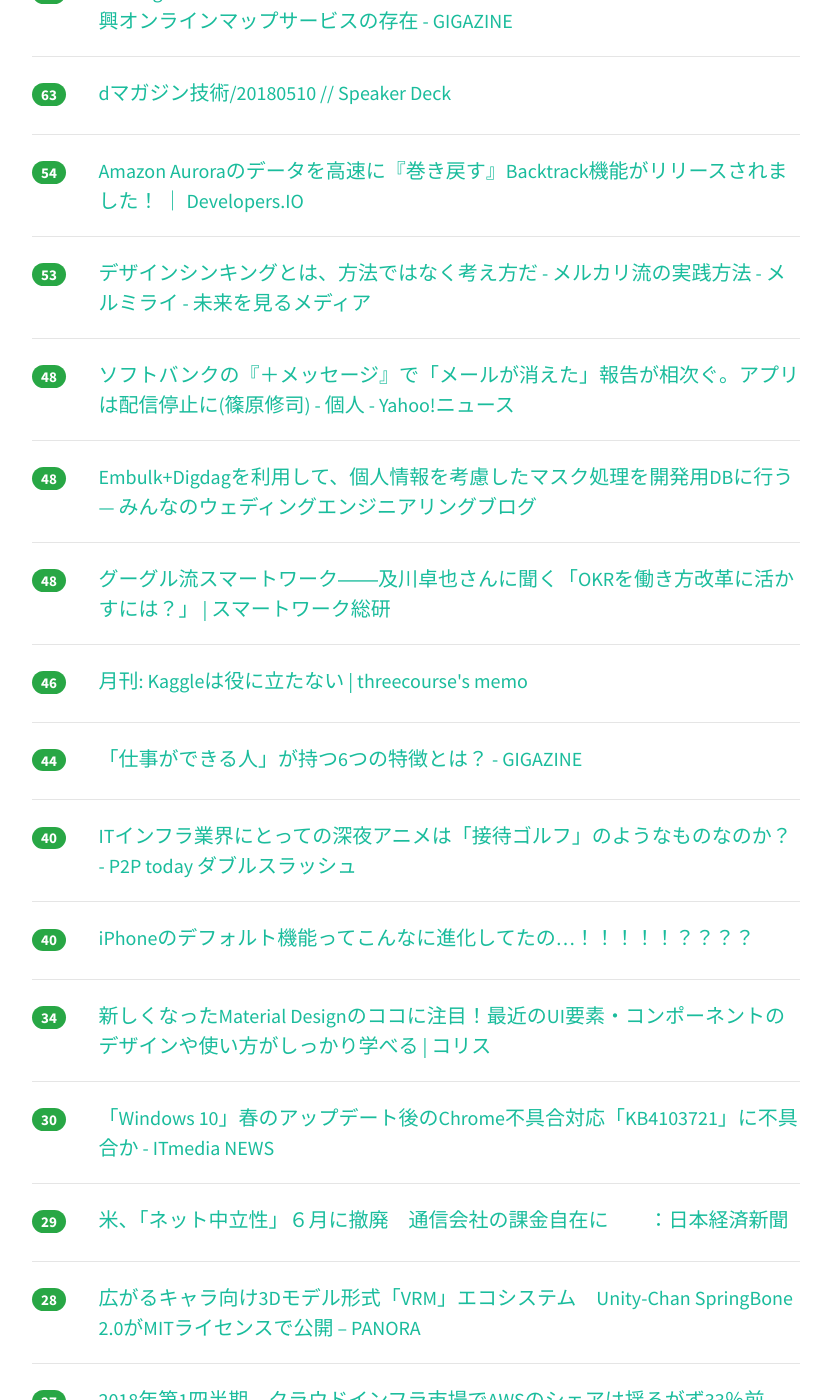
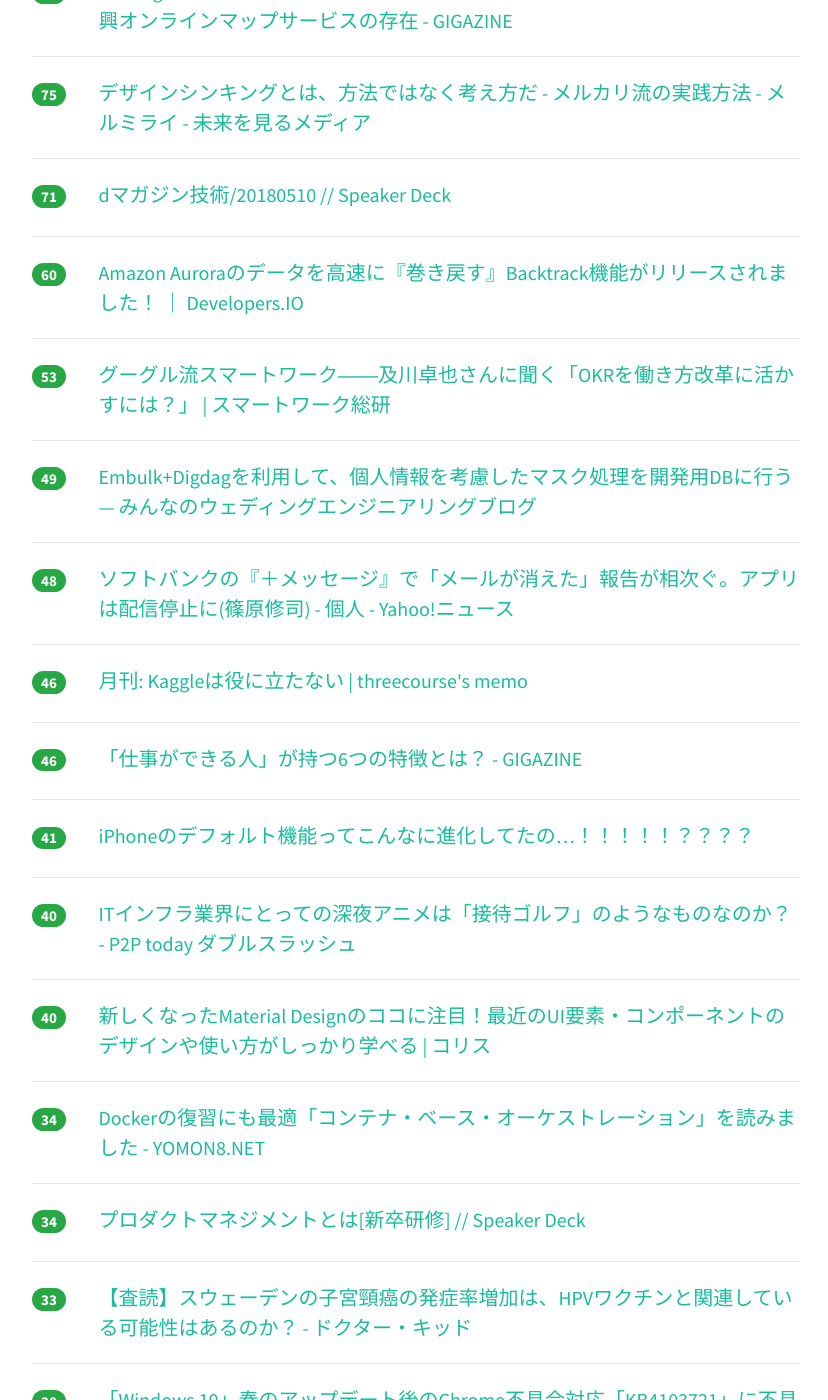
Before and after one commit to yatta47/hatena-matome-site, a Jekyll site: the page built from _posts/2018-05-11-hatena.md, in a window 1280 px wide and 1400 px high, scrolled down 754 px. Shown: the whole window, without its empty margins (224-1052 px from the left). Built offline with Jekyll 4.4.1, drawn with Linux system fonts in a browser that asks for light colours; nearby versions of some CDN libraries; some of the changed text lies outside the part shown.

Commit message:
Updated 2018-05-11

```diff
--- a/_posts/2018-05-11-hatena.md
+++ b/_posts/2018-05-11-hatena.md
@@ -1,49 +1,59 @@
 ---
 layout: post
 title:  "2018-05-11 はてぶIT"
-date:   2018-05-11 14:01:42
+date:   2018-05-11 15:01:49
 tags: [it-hotentry]
 ---
-38 件のデータあり
+40 件のデータあり
 
 <hr><div class="row">
-<div class="col-1"><span class="badge badge-pill badge-success h2">460</span></div>
+<div class="col-1"><span class="badge badge-pill badge-success h2">517</span></div>
 <div class="col-11"><a href='http://embryo.hatenadiary.com/entry/2017/11/21/152225' target='_blank'>DNSの仕組みと調査方法について - embryo</a></div>
 </div>
 <hr>
 <div class="row">
-<div class="col-1"><span class="badge badge-pill badge-success h2">304</span></div>
+<div class="col-1"><span class="badge badge-pill badge-success h2">317</span></div>
 <div class="col-11"><a href='http://www.geekpage.jp/blog/?id=2018-5-10-1' target='_blank'>IPv6本 脱稿しました:Geekなぺーじ</a></div>
 </div>
 <hr>
 <div class="row">
-<div class="col-1"><span class="badge badge-pill badge-success h2">135</span></div>
+<div class="col-1"><span class="badge badge-pill badge-success h2">163</span></div>
 <div class="col-11"><a href='https://qiita.com/takasek/items/490370ebc1ffb09f106e' target='_blank'>コンパイルエラーやランタイムエラーを直していくだけでiOSアプリの作り方がわかるプロジェクト - Qiita</a></div>
 </div>
 <hr>
 <div class="row">
-<div class="col-1"><span class="badge badge-pill badge-success h2">94</span></div>
+<div class="col-1"><span class="badge badge-pill badge-success h2">116</span></div>
 <div class="col-11"><a href='http://tsudoi.org/guide/detail/0.html' target='_blank'>ソースコードの形状ルール | 吉本式コーディング</a></div>
 </div>
 <hr>
 <div class="row">
-<div class="col-1"><span class="badge badge-pill badge-success h2">82</span></div>
+<div class="col-1"><span class="badge badge-pill badge-success h2">98</span></div>
 <div class="col-11"><a href='https://gigazine.net/news/20180511-mapbox/' target='_blank'>「Googleマップ1強」の状況で独自のセースルポイントを武器に拡大を図る新興オンラインマップサービスの存在 - GIGAZINE</a></div>
 </div>
 <hr>
 <div class="row">
-<div class="col-1"><span class="badge badge-pill badge-success h2">63</span></div>
+<div class="col-1"><span class="badge badge-pill badge-success h2">75</span></div>
+<div class="col-11"><a href='http://www.mermirai.com/entry/designthinking' target='_blank'>デザインシンキングとは、方法ではなく考え方だ - メルカリ流の実践方法 - メルミライ - 未来を見るメディア</a></div>
+</div>
+<hr>
+<div class="row">
+<div class="col-1"><span class="badge badge-pill badge-success h2">71</span></div>
 <div class="col-11"><a href='https://speakerdeck.com/jepa/20180510-2' target='_blank'>dマガジン技術/20180510 // Speaker Deck</a></div>
 </div>
 <hr>
 <div class="row">
-<div class="col-1"><span class="badge badge-pill badge-success h2">54</span></div>
+<div class="col-1"><span class="badge badge-pill badge-success h2">60</span></div>
 <div class="col-11"><a href='https://dev.classmethod.jp/cloud/aws/amazon-aurora-backtrack/' target='_blank'>Amazon Auroraのデータを高速に『巻き戻す』Backtrack機能がリリースされました！ ｜ Developers.IO</a></div>
 </div>
 <hr>
 <div class="row">
 <div class="col-1"><span class="badge badge-pill badge-success h2">53</span></div>
-<div class="col-11"><a href='http://www.mermirai.com/entry/designthinking' target='_blank'>デザインシンキングとは、方法ではなく考え方だ - メルカリ流の実践方法 - メルミライ - 未来を見るメディア</a></div>
+<div class="col-11"><a href='https://swri.jp/article/411' target='_blank'>グーグル流スマートワーク――及川卓也さんに聞く「OKRを働き方改革に活かすには？」 | スマートワーク総研</a></div>
+</div>
+<hr>
+<div class="row">
+<div class="col-1"><span class="badge badge-pill badge-success h2">49</span></div>
+<div class="col-11"><a href='https://blog.mwed.info/posts/use_embulk_for_db_mask.html' target='_blank'>Embulk+Digdagを利用して、個人情報を考慮したマスク処理を開発用DBに行う — みんなのウェディングエンジニアリングブログ</a></div>
 </div>
 <hr>
 <div class="row">
@@ -52,23 +62,18 @@ tags: [it-hotentry]
 </div>
 <hr>
 <div class="row">
-<div class="col-1"><span class="badge badge-pill badge-success h2">48</span></div>
-<div class="col-11"><a href='https://blog.mwed.info/posts/use_embulk_for_db_mask.html' target='_blank'>Embulk+Digdagを利用して、個人情報を考慮したマスク処理を開発用DBに行う — みんなのウェディングエンジニアリングブログ</a></div>
-</div>
-<hr>
-<div class="row">
-<div class="col-1"><span class="badge badge-pill badge-success h2">48</span></div>
-<div class="col-11"><a href='https://swri.jp/article/411' target='_blank'>グーグル流スマートワーク――及川卓也さんに聞く「OKRを働き方改革に活かすには？」 | スマートワーク総研</a></div>
-</div>
-<hr>
-<div class="row">
 <div class="col-1"><span class="badge badge-pill badge-success h2">46</span></div>
 <div class="col-11"><a href='http://threeprogramming.lolipop.jp/blog/?p=1144' target='_blank'>月刊: Kaggleは役に立たない | threecourse's memo</a></div>
 </div>
 <hr>
 <div class="row">
-<div class="col-1"><span class="badge badge-pill badge-success h2">44</span></div>
+<div class="col-1"><span class="badge badge-pill badge-success h2">46</span></div>
 <div class="col-11"><a href='https://gigazine.net/news/20180511-six-traits-high-potential-personality/' target='_blank'>「仕事ができる人」が持つ6つの特徴とは？ - GIGAZINE</a></div>
+</div>
+<hr>
+<div class="row">
+<div class="col-1"><span class="badge badge-pill badge-success h2">41</span></div>
+<div class="col-11"><a href='https://www.buzzfeed.com/jp/yuikashima/iphone-default-hack' target='_blank'>iPhoneのデフォルト機能ってこんなに進化してたの…！！！！！？？？？</a></div>
 </div>
 <hr>
 <div class="row">
@@ -78,12 +83,22 @@ tags: [it-hotentry]
 <hr>
 <div class="row">
 <div class="col-1"><span class="badge badge-pill badge-success h2">40</span></div>
-<div class="col-11"><a href='https://www.buzzfeed.com/jp/yuikashima/iphone-default-hack' target='_blank'>iPhoneのデフォルト機能ってこんなに進化してたの…！！！！！？？？？</a></div>
+<div class="col-11"><a href='https://coliss.com/articles/build-websites/operation/design/about-material-design-2018.html' target='_blank'>新しくなったMaterial Designのココに注目！最近のUI要素・コンポーネントのデザインや使い方がしっかり学べる | コリス</a></div>
 </div>
 <hr>
 <div class="row">
 <div class="col-1"><span class="badge badge-pill badge-success h2">34</span></div>
-<div class="col-11"><a href='https://coliss.com/articles/build-websites/operation/design/about-material-design-2018.html' target='_blank'>新しくなったMaterial Designのココに注目！最近のUI要素・コンポーネントのデザインや使い方がしっかり学べる | コリス</a></div>
+<div class="col-11"><a href='http://yomon.hatenablog.com/entry/2018/05/10/Docker%E3%81%AE%E5%BE%A9%E7%BF%92%E3%81%AB%E3%82%82%E6%9C%80%E9%81%A9%E3%80%8C%E3%82%B3%E3%83%B3%E3%83%86%E3%83%8A%E3%83%BB%E3%83%99%E3%83%BC%E3%82%B9%E3%83%BB%E3%82%AA%E3%83%BC%E3%82%B1%E3%82%B9%E3%83%88' target='_blank'>Dockerの復習にも最適「コンテナ・ベース・オーケストレーション」を読みました - YOMON8.NET</a></div>
+</div>
+<hr>
+<div class="row">
+<div class="col-1"><span class="badge badge-pill badge-success h2">34</span></div>
+<div class="col-11"><a href='https://speakerdeck.com/taishiblue/purodakutomanezimentotoha-xin-zu-yan-xiu' target='_blank'>プロダクトマネジメントとは[新卒研修] // Speaker Deck</a></div>
+</div>
+<hr>
+<div class="row">
+<div class="col-1"><span class="badge badge-pill badge-success h2">33</span></div>
+<div class="col-11"><a href='http://www.dr-kid.net/entry/2018/05/10/%E3%80%90%E6%9F%BB%E8%AA%AD%E3%80%91%E3%82%B9%E3%82%A6%E3%82%A7%E3%83%BC%E3%83%87%E3%83%B3%E3%81%AE%E5%AD%90%E5%AE%AE%E9%A0%B8%E7%99%8C%E3%81%AE%E7%99%BA%E7%97%87%E7%8E%87%E5%A2%97%E5%8A%A0%E3%81%AF%E3%80%81HPV' target='_blank'>【査読】スウェーデンの子宮頸癌の発症率増加は、HPVワクチンと関連している可能性はあるのか？ - ドクター・キッド</a></div>
 </div>
 <hr>
 <div class="row">
@@ -102,18 +117,18 @@ tags: [it-hotentry]
 </div>
 <hr>
 <div class="row">
+<div class="col-1"><span class="badge badge-pill badge-success h2">28</span></div>
+<div class="col-11"><a href='https://www.eisbahn.jp/yoichiro/2018/05/aog_io_2018.html' target='_blank'>Google I/O 2018で発表されたActions on Google関連の新機能</a></div>
+</div>
+<hr>
+<div class="row">
 <div class="col-1"><span class="badge badge-pill badge-success h2">27</span></div>
 <div class="col-11"><a href='https://www.publickey1.jp/blog/18/20181aws33googleibmsynergy_research.html' target='_blank'>2018年第1四半期、クラウドインフラ市場でAWSのシェアは揺るがず33％前後、マイクロソフト、Googleが追撃、IBMは苦戦中。Synergy Research － Publickey</a></div>
 </div>
 <hr>
 <div class="row">
-<div class="col-1"><span class="badge badge-pill badge-success h2">27</span></div>
-<div class="col-11"><a href='http://yomon.hatenablog.com/entry/2018/05/10/Docker%E3%81%AE%E5%BE%A9%E7%BF%92%E3%81%AB%E3%82%82%E6%9C%80%E9%81%A9%E3%80%8C%E3%82%B3%E3%83%B3%E3%83%86%E3%83%8A%E3%83%BB%E3%83%99%E3%83%BC%E3%82%B9%E3%83%BB%E3%82%AA%E3%83%BC%E3%82%B1%E3%82%B9%E3%83%88' target='_blank'>Dockerの復習にも最適「コンテナ・ベース・オーケストレーション」を読みました - YOMON8.NET</a></div>
-</div>
-<hr>
-<div class="row">
-<div class="col-1"><span class="badge badge-pill badge-success h2">27</span></div>
-<div class="col-11"><a href='http://www.dr-kid.net/entry/2018/05/10/%E3%80%90%E6%9F%BB%E8%AA%AD%E3%80%91%E3%82%B9%E3%82%A6%E3%82%A7%E3%83%BC%E3%83%87%E3%83%B3%E3%81%AE%E5%AD%90%E5%AE%AE%E9%A0%B8%E7%99%8C%E3%81%AE%E7%99%BA%E7%97%87%E7%8E%87%E5%A2%97%E5%8A%A0%E3%81%AF%E3%80%81HPV' target='_blank'>【査読】スウェーデンの子宮頸癌の発症率増加は、HPVワクチンと関連している可能性はあるのか？ - ドクター・キッド</a></div>
+<div class="col-1"><span class="badge badge-pill badge-success h2">26</span></div>
+<div class="col-11"><a href='http://www.atmarkit.co.jp/ait/articles/1805/11/news022.html' target='_blank'>VS Codeでテキストを矩形選択するには：Visual Studio Code TIPS - ＠IT</a></div>
 </div>
 <hr>
 <div class="row">
@@ -122,22 +137,12 @@ tags: [it-hotentry]
 </div>
 <hr>
 <div class="row">
-<div class="col-1"><span class="badge badge-pill badge-success h2">25</span></div>
-<div class="col-11"><a href='https://www.eisbahn.jp/yoichiro/2018/05/aog_io_2018.html' target='_blank'>Google I/O 2018で発表されたActions on Google関連の新機能</a></div>
-</div>
-<hr>
-<div class="row">
-<div class="col-1"><span class="badge badge-pill badge-success h2">25</span></div>
-<div class="col-11"><a href='http://www.atmarkit.co.jp/ait/articles/1805/11/news022.html' target='_blank'>VS Codeでテキストを矩形選択するには：Visual Studio Code TIPS - ＠IT</a></div>
-</div>
-<hr>
-<div class="row">
 <div class="col-1"><span class="badge badge-pill badge-success h2">22</span></div>
 <div class="col-11"><a href='http://blog.livedoor.jp/nichepcgamer/archives/1071166523.html' target='_blank'>【ブラウザ】 「偽のサイトにアクセスしようとしています」にご注意。Chromeの拡張機能『Better History』などにアドウェア。今すぐ削除を : ニッチなPCゲーマーの環境構築</a></div>
 </div>
 <hr>
 <div class="row">
-<div class="col-1"><span class="badge badge-pill badge-success h2">19</span></div>
+<div class="col-1"><span class="badge badge-pill badge-success h2">21</span></div>
 <div class="col-11"><a href='http://gamebiz.jp/?p=210529' target='_blank'>ドリコム、『アイドルマスターシャイニーカラーズ』の広告宣伝は「あまりやれていない」（内藤社長）ブラウザならではのフローを改善次第、着手する予定 | Social Game Info</a></div>
 </div>
 <hr>
@@ -152,8 +157,28 @@ tags: [it-hotentry]
 </div>
 <hr>
 <div class="row">
+<div class="col-1"><span class="badge badge-pill badge-success h2">17</span></div>
+<div class="col-11"><a href='https://japan.cnet.com/article/35118982/' target='_blank'>声や音楽に隠された命令で音声アシスタントが操作される危険性 - CNET Japan</a></div>
+</div>
+<hr>
+<div class="row">
 <div class="col-1"><span class="badge badge-pill badge-success h2">15</span></div>
 <div class="col-11"><a href='https://anond.hatelabo.jp/20180511064710' target='_blank'>人間の視覚はなぜファーストパーソンなのか</a></div>
+</div>
+<hr>
+<div class="row">
+<div class="col-1"><span class="badge badge-pill badge-success h2">15</span></div>
+<div class="col-11"><a href='https://blog.rust-lang.org/2018/05/10/Rust-1.26.html' target='_blank'>Announcing Rust 1.26 - The Rust Programming Language Blog</a></div>
+</div>
+<hr>
+<div class="row">
+<div class="col-1"><span class="badge badge-pill badge-success h2">15</span></div>
+<div class="col-11"><a href='https://this.kiji.is/367418401692337249' target='_blank'>アップル、クレカ発行へ　米ゴールドマンと提携 - 共同通信</a></div>
+</div>
+<hr>
+<div class="row">
+<div class="col-1"><span class="badge badge-pill badge-success h2">15</span></div>
+<div class="col-11"><a href='https://coliss.com/articles/book-review/isbn10-477419705x.html' target='_blank'>フロントエンドの制作者が知っておきたい、Atomic Designを使用したコンポーネントベースのUI設計が分かる良書 | コリス</a></div>
 </div>
 <hr>
 <div class="row">
@@ -163,12 +188,12 @@ tags: [it-hotentry]
 <hr>
 <div class="row">
 <div class="col-1"><span class="badge badge-pill badge-success h2">14</span></div>
-<div class="col-11"><a href='https://blog.rust-lang.org/2018/05/10/Rust-1.26.html' target='_blank'>Announcing Rust 1.26 - The Rust Programming Language Blog</a></div>
+<div class="col-11"><a href='https://anond.hatelabo.jp/20180511074828' target='_blank'>F社に客先常駐しているSEだけど</a></div>
 </div>
 <hr>
 <div class="row">
 <div class="col-1"><span class="badge badge-pill badge-success h2">14</span></div>
-<div class="col-11"><a href='https://coliss.com/articles/book-review/isbn10-477419705x.html' target='_blank'>フロントエンドの制作者が知っておきたい、Atomic Designを使用したコンポーネントベースのUI設計が分かる良書 | コリス</a></div>
+<div class="col-11"><a href='https://gigazine.net/news/20180511-atlas-running-spotmini-autonomous-navigation/' target='_blank'>ボストン・ダイナミクスのバク宙ロボAtlasがランニングを始め、四足歩行ロボSpotMiniは徘徊し始める - GIGAZINE</a></div>
 </div>
 <hr>
 <div class="row">
@@ -181,18 +206,3 @@ tags: [it-hotentry]
 <div class="col-11"><a href='http://sow.blog.jp/archives/1071169786.html' target='_blank'>すらるど - 海外の反応 : 海外「主流になれたかもしれないんだが」ソニーの作る音楽メディア・ミニディスクに対する海外の反応</a></div>
 </div>
 <hr>
-<div class="row">
-<div class="col-1"><span class="badge badge-pill badge-success h2">12</span></div>
-<div class="col-11"><a href='https://this.kiji.is/367418401692337249' target='_blank'>アップル、クレカ発行へ　米ゴールドマンと提携 - 共同通信</a></div>
-</div>
-<hr>
-<div class="row">
-<div class="col-1"><span class="badge badge-pill badge-success h2">12</span></div>
-<div class="col-11"><a href='https://anond.hatelabo.jp/20180511074828' target='_blank'>F社に客先常駐しているSEだけど</a></div>
-</div>
-<hr>
-<div class="row">
-<div class="col-1"><span class="badge badge-pill badge-success h2">12</span></div>
-<div class="col-11"><a href='https://gigazine.net/news/20180511-atlas-running-spotmini-autonomous-navigation/' target='_blank'>ボストン・ダイナミクスのバク宙ロボAtlasがランニングを始め、四足歩行ロボSpotMiniは徘徊し始める - GIGAZINE</a></div>
-</div>
-<hr>
```
